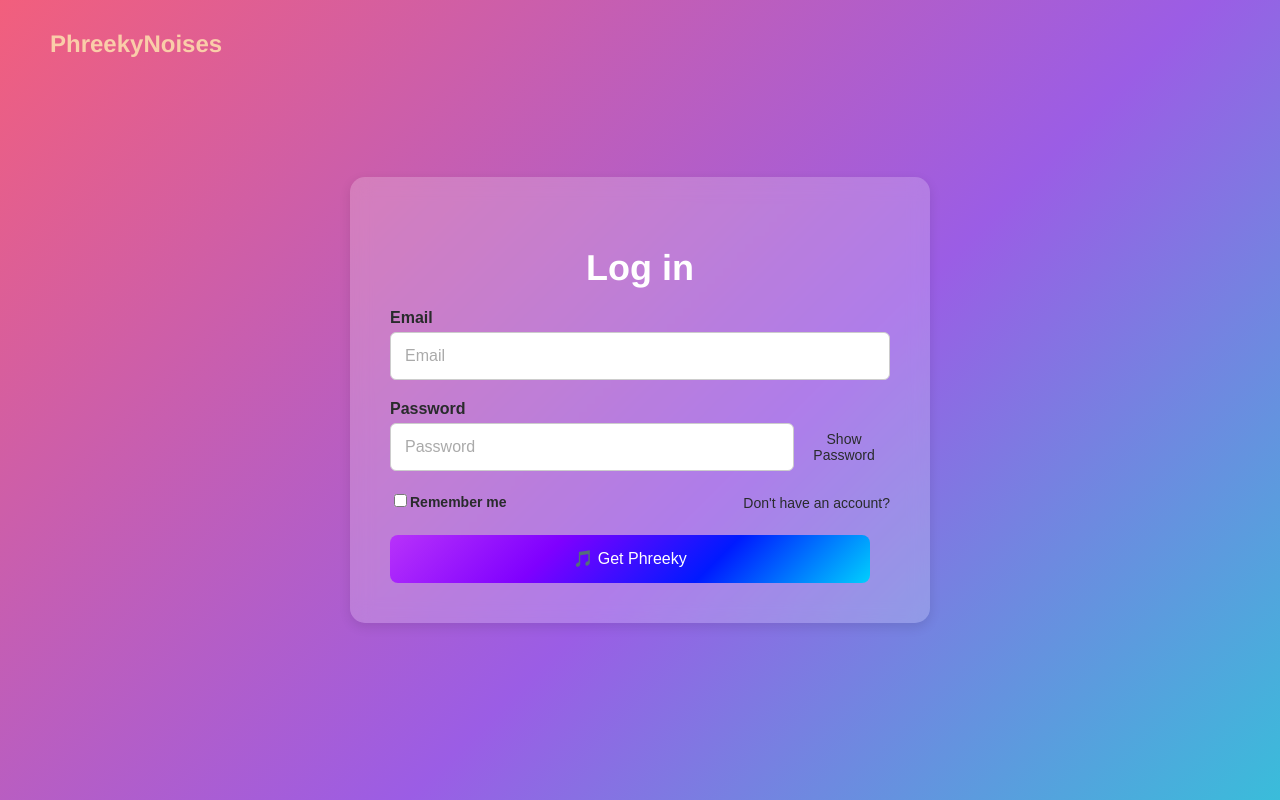
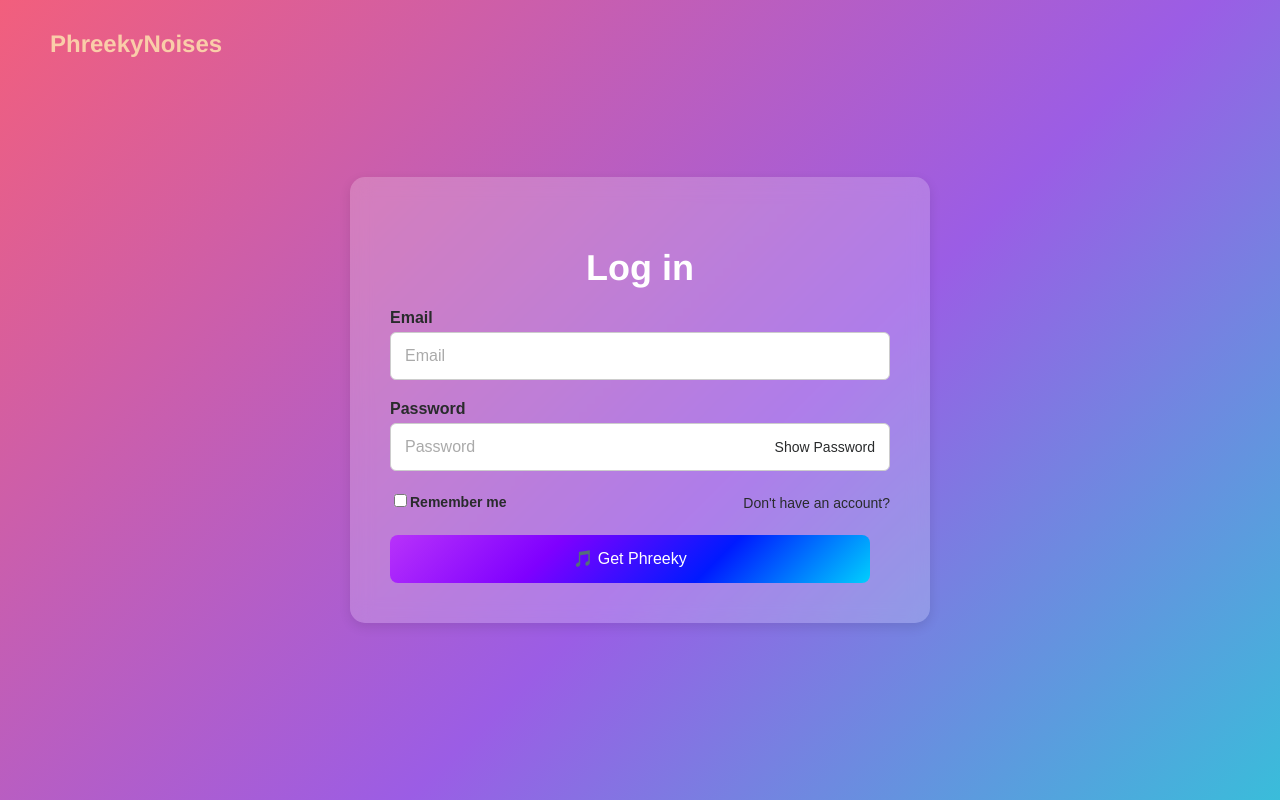
Before and after one commit to cse442-at-ub/fa24-semesterproject-phreekz, a React (Create React App) app in the folder web_server/: page /CSE442/2024-Fall/slogin/login in a window 1280 px wide. Shown: the top 800 px of the page. Built offline with nearby package versions, Linux system fonts and the light colour scheme.

Commit message:
Fixed the weird sizing issue with the "Show/Hide Password button". Works as intended.

```diff
--- a/web_server/src/Login.css
+++ b/web_server/src/Login.css
@@ -67,17 +67,49 @@ label {
   font-size: 16px;
 }
 
-input[type="email"], input[type="password"] {
+/* Password container */
+.password-container {
+  position: relative;
+  display: flex;
+  align-items: center;
+  width: 100%;
+}
+
+input[type="email"],
+input[type="password"],
+input[type="text"] {
   width: 100%;
   padding: 14px;
   border-radius: 6px;
   border: 1px solid #ccc;
   font-size: 16px;
   box-sizing: border-box;
+  transition: none; /* Prevent style change on toggle */
+  appearance: none; /* Ensures consistent look */
 }
 
-input[type="email"]::placeholder, input[type="password"]::placeholder {
+input[type="email"]::placeholder,
+input[type="password"]::placeholder,
+input[type="text"]::placeholder {
   color: #aaa;
+}
+
+/* Show Password button styling */
+.show-password-btn {
+  position: absolute;
+  right: 10px;
+  background: none;
+  border: none;
+  color: #292b2c;
+  font-size: 14px;
+  cursor: pointer;
+  padding: 0 5px; /* Add padding to keep button width stable */
+  min-width: 80px; /* Set minimum width for consistent size */
+  text-align: center;
+}
+
+.show-password-btn:hover {
+  text-decoration: underline;
 }
 
 /* Form options (Remember me and Sign-up link side by side) */
@@ -107,13 +139,12 @@ input[type="email"]::placeholder, input[type="password"]::placeholder {
   display: flex;
   justify-content: space-between;
   gap: 20px;
-  height: 48px; /* Match height with the landing page buttons */
+  height: 48px;
 }
 
-/* General button styling */
 .login-btn {
   width: 100%;
-  padding: 12px 20px; /* Match padding to Sign up button on landing page */
+  padding: 12px 20px;
   border-radius: 8px;
   font-size: 16px;
   border: none;
@@ -132,7 +163,7 @@ input[type="email"]::placeholder, input[type="password"]::placeholder {
   background: linear-gradient(135deg, #7F00FF, #B832FA, #00CFFD, #001AFF);
 }
 
-/* "Sign up" button (matches gradient with others) */
+/* "Sign up" button */
 .signup-btn {
   background: linear-gradient(135deg, #B832FA, #7F00FF, #001AFF, #00CFFD);
   color: white;
@@ -141,26 +172,3 @@ input[type="email"]::placeholder, input[type="password"]::placeholder {
 .signup-btn:hover {
   background: linear-gradient(135deg, #7F00FF, #B832FA, #00CFFD, #001AFF);
 }
-
-/* Password container to align the button with the input field */
-.password-container {
-  position: relative;
-  display: flex;
-  align-items: center;
-}
-
-/* Show password button styling to match "Remember me" style */
-.show-password-btn {
-  background: none;
-  border: none;
-  color: #292b2c;
-  font-size: 14px;
-  cursor: pointer;
-  padding-left: 10px;
-  display: flex;
-  align-items: center;
-}
-
-.show-password-btn:hover {
-  text-decoration: underline;
-}
```
